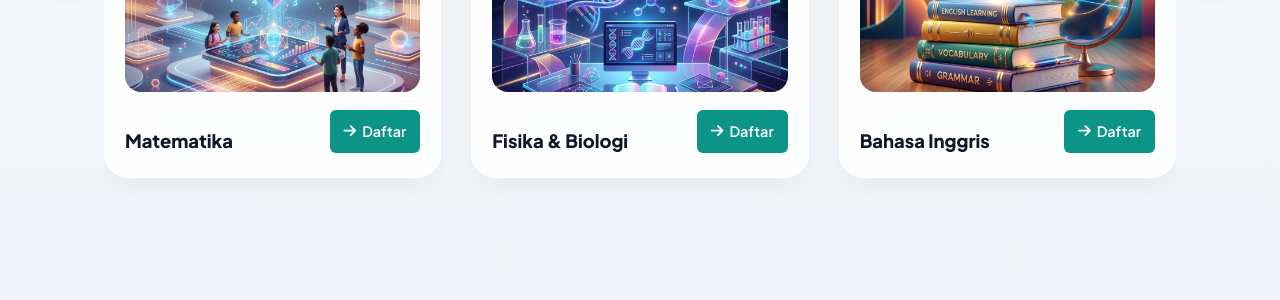
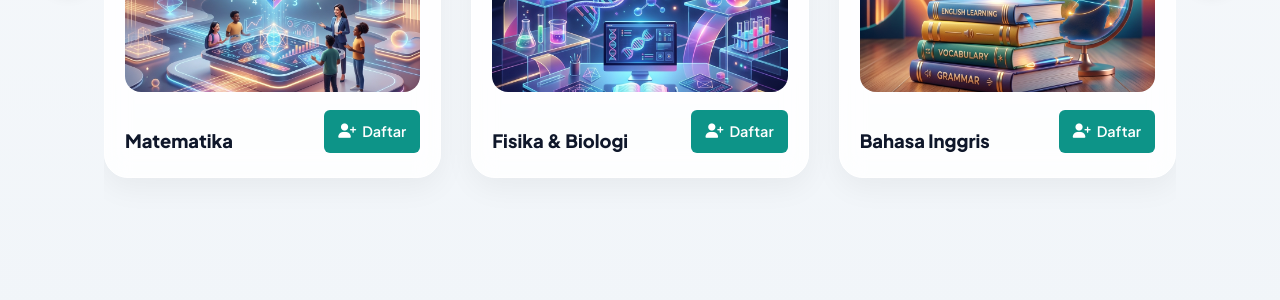
Before and after one commit to alproject-glitch/hantcheducation, a Jekyll site: the page built from index.html, in a window 1280 px wide and 900 px high, scrolled down 1392 px. Shown: the part 150-450 px from the top of the window. Built offline with Jekyll 4.4.1, drawn with Linux system fonts in a browser that asks for light colours.

Commit message:
style: change program card button icon to user-plus for registration context

```diff
--- a/index.html
+++ b/index.html
@@ -92,7 +92,7 @@ title: Home
                     <img src="{{ '/assets/images/math_program.png' | relative_url }}" alt="Matematika" class="program-img">
                     <div class="card-bottom-row">
                         <h3>Matematika</h3>
-                        <a href="#kontak" class="btn-book"><i class="fa-solid fa-arrow-right"></i> Daftar</a>
+                        <a href="#kontak" class="btn-book"><i class="fa-solid fa-user-plus"></i> Daftar</a>
                     </div>
                 </div>
                 <!-- Card 2 -->
@@ -104,7 +104,7 @@ title: Home
                     <img src="{{ '/assets/images/science_program.png' | relative_url }}" alt="Fisika & Biologi (IPA)" class="program-img">
                     <div class="card-bottom-row">
                         <h3>Fisika & Biologi</h3>
-                        <a href="#kontak" class="btn-book"><i class="fa-solid fa-arrow-right"></i> Daftar</a>
+                        <a href="#kontak" class="btn-book"><i class="fa-solid fa-user-plus"></i> Daftar</a>
                     </div>
                 </div>
                 <!-- Card 3 -->
@@ -116,7 +116,7 @@ title: Home
                     <img src="{{ '/assets/images/english_program.png' | relative_url }}" alt="Bahasa Inggris" class="program-img">
                     <div class="card-bottom-row">
                         <h3>Bahasa Inggris</h3>
-                        <a href="#kontak" class="btn-book"><i class="fa-solid fa-arrow-right"></i> Daftar</a>
+                        <a href="#kontak" class="btn-book"><i class="fa-solid fa-user-plus"></i> Daftar</a>
                     </div>
                 </div>
                 <!-- Card 4 -->
@@ -128,7 +128,7 @@ title: Home
                     <img src="{{ '/assets/images/coding_program.png' | relative_url }}" alt="Algoritma & Coding" class="program-img">
                     <div class="card-bottom-row">
                         <h3>Algoritma & Coding</h3>
-                        <a href="#kontak" class="btn-book"><i class="fa-solid fa-arrow-right"></i> Daftar</a>
+                        <a href="#kontak" class="btn-book"><i class="fa-solid fa-user-plus"></i> Daftar</a>
                     </div>
                 </div>
                 <!-- Card 5 -->
@@ -140,7 +140,7 @@ title: Home
                     <img src="{{ '/assets/images/robotics_program.png' | relative_url }}" alt="Robotik" class="program-img">
                     <div class="card-bottom-row">
                         <h3>Robotik</h3>
-                        <a href="#kontak" class="btn-book"><i class="fa-solid fa-arrow-right"></i> Daftar</a>
+                        <a href="#kontak" class="btn-book"><i class="fa-solid fa-user-plus"></i> Daftar</a>
                     </div>
                 </div>
                 <!-- Card 6 -->
@@ -152,7 +152,7 @@ title: Home
                     <img src="{{ '/assets/images/iot_program.png' | relative_url }}" alt="Internet of Things (IoT)" class="program-img">
                     <div class="card-bottom-row">
                         <h3>Internet of Things</h3>
-                        <a href="#kontak" class="btn-book"><i class="fa-solid fa-arrow-right"></i> Daftar</a>
+                        <a href="#kontak" class="btn-book"><i class="fa-solid fa-user-plus"></i> Daftar</a>
                     </div>
                 </div>
             </div>
```
